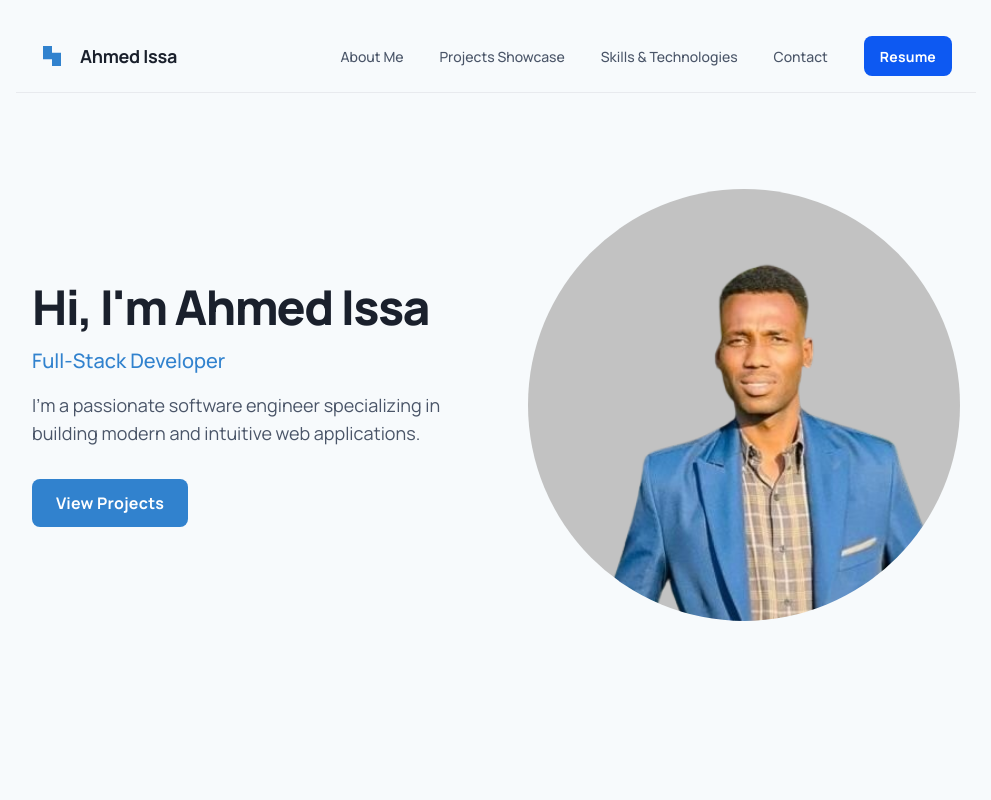
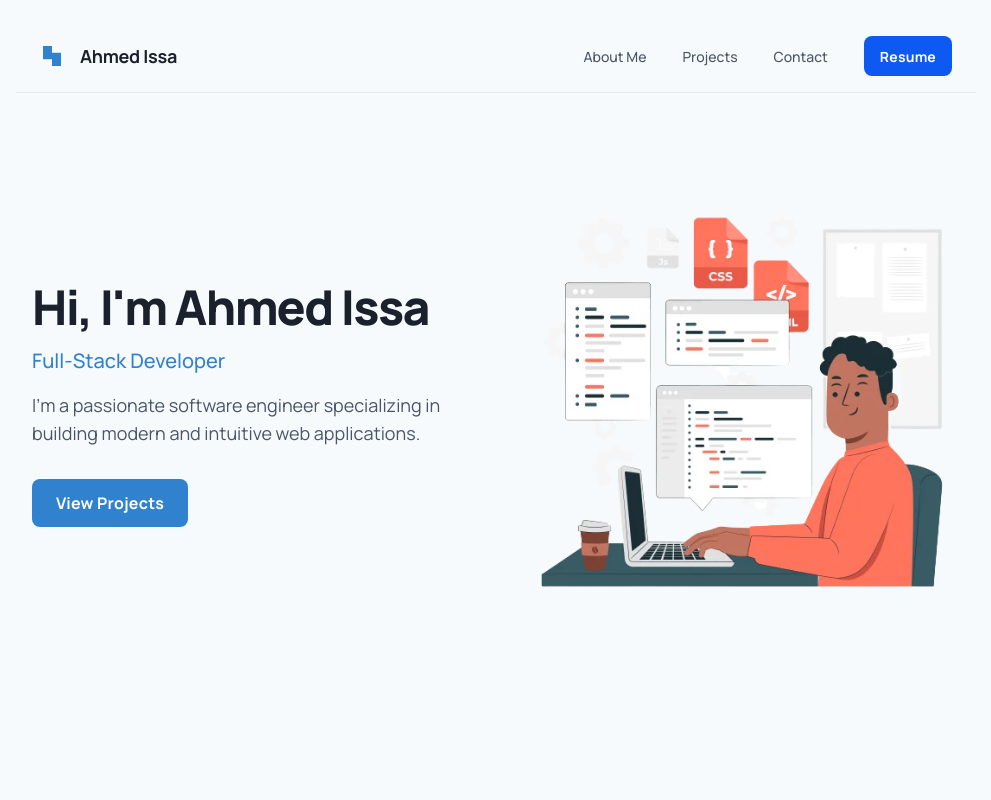
Before and after one commit to Ahmed-Is3a/portfolio, a React (Vite) app in the folder portfolio/: page / in a window 1280 px wide. Shown: the top 800 px of the page, without its empty margins (144-1135 px from the left). Built offline with nearby package versions, Linux system fonts and the light colour scheme.

Commit message:
feat: replace profile image with new asset and update link text

```diff
--- a/portfolio/src/components/Hero.tsx
+++ b/portfolio/src/components/Hero.tsx
@@ -1,4 +1,5 @@
-import Ahmed from "../assets/ahmed_issa.png";
+// import Ahmed from "../assets/ahmed_issa.png";
+import Ahmed from "../assets/dev.webp";
 
 export default function Hero() {
   return (
@@ -39,13 +40,7 @@ export default function Hero() {
                       className="text-text-light-secondary dark:text-text-dark-secondary hover:text-primary dark:hover:text-primary text-sm font-medium leading-normal transition-colors"
                       href="#"
                     >
-                      Projects Showcase
-                    </a>
-                    <a
-                      className="text-text-light-secondary dark:text-text-dark-secondary hover:text-primary dark:hover:text-primary text-sm font-medium leading-normal transition-colors"
-                      href="#"
-                    >
-                      Skills &amp; Technologies
+                      Projects
                     </a>
                     <a
                       className="text-text-light-secondary dark:text-text-dark-secondary hover:text-primary dark:hover:text-primary text-sm font-medium leading-normal transition-colors"
@@ -93,7 +88,7 @@ export default function Hero() {
                     </div>
                     <div className="w-full md:w-1/2 flex justify-center md:justify-end">
                       <div
-                        className="w-full max-w-sm sm:max-w-md aspect-square bg-center bg-no-repeat bg-cover rounded-full"
+                        className="w-full max-w-sm sm:max-w-md aspect-square bg-center bg-no-repeat bg-cover"
                         data-alt="Professional headshot of Ahmed Issa, a software engineer, smiling in a well-lit office environment."
                         style={{
                           backgroundImage: `url(${Ahmed})`,
```
Also changed, not shown: portfolio/src/assets/dev.webp (added).
